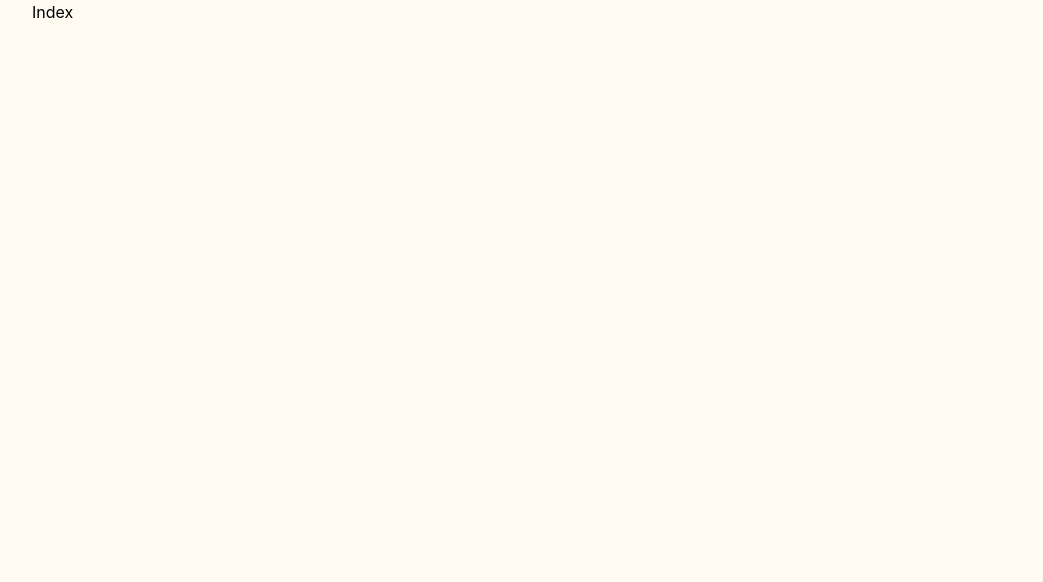
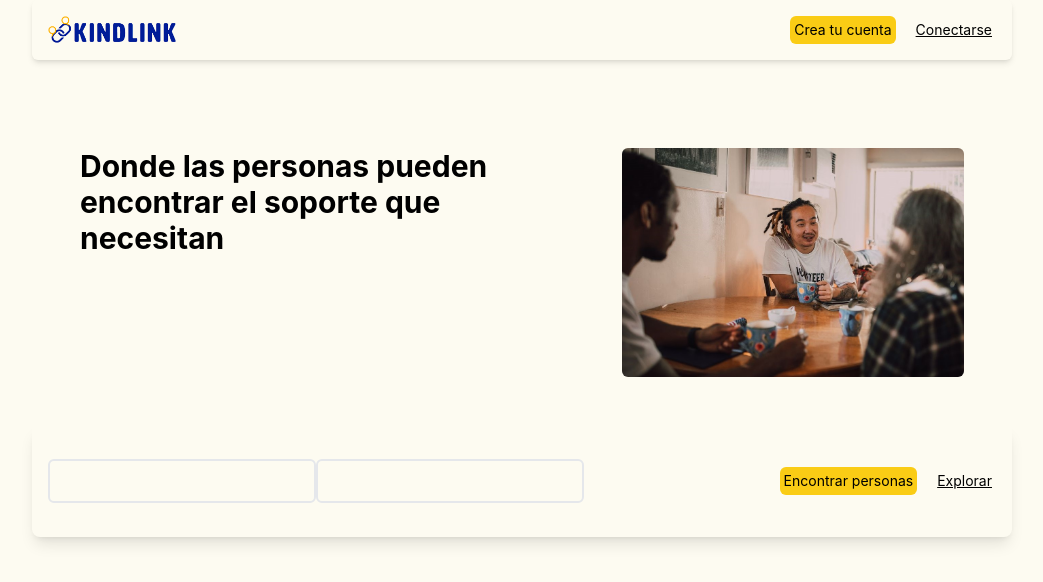
Before and after one commit to ikurotime/grupoestudio-Daw, a React (Vite) app: page / in a window 1280 px wide. Shown: the top 582 px of the page, without its empty margins (118-1161 px from the left). Built offline with nearby package versions, Linux system fonts and the light colour scheme.

Commit message:
feat(KNL-15): Structure-CSS Ladingpage_1

```diff
--- a/index.html
+++ b/index.html
@@ -4,7 +4,7 @@
     <meta charset="UTF-8" />
     <link rel="icon" type="image/svg+xml" href="/vite.svg" />
     <meta name="viewport" content="width=device-width, initial-scale=1.0" />
-    <title>Vite + React + TS</title>
+    <title>KindLink</title>
   </head>
   <body class="min-h-screen flex flex-col">
     <div id="root"></div>
--- a/src/index.css
+++ b/src/index.css
@@ -5,7 +5,7 @@
 :root {
   font-family: Inter, system-ui, Avenir, Helvetica, Arial, sans-serif;
   color-scheme: light;
-  background-color: #fffbf0;
+  background-color: #fdfbf1;
   font-synthesis: none;
   text-rendering: optimizeLegibility;
   -webkit-font-smoothing: antialiased;
--- a/src/pages/index.tsx
+++ b/src/pages/index.tsx
@@ -1,5 +1,41 @@
 import Layout from '../components/Layout/Layout'
+import logo from '../img/logolong.png';
+import photo1 from '../img/volunteer.jpg';
 
 export default function Index() {
-  return <Layout>Index</Layout>
+  return <Layout>
+
+<div className='w-full'>
+  <div className='p-4 shadow-md rounded-md'>
+    <img src={logo} className="float-left w-[8rem]" alt="photo-logo" />
+    <div className='flex justify-end'>
+      <button className='mr-4 p-1 rounded-md bg-yellow-400 text-sm'>Crea tu cuenta</button>
+      <button className='p-1 rounded-md underline text-sm'>Conectarse</button>
+    </div>
+  </div>
+
+
+  <div className='flex flex-col'>
+   <div className='flex flex-row p-10 pt-20 items-top'>
+    <div className='p-2 pr-10 pm-4 flex'>
+      <h1 className='font-bold text-3xl'>Donde las personas pueden encontrar el soporte que necesitan</h1>
+    </div>
+    <div className='p-2 flex justify-end '>
+      <img src={photo1} className=" rounded-md w-[40rem]" alt="photo1" />
+    </div>
+  </div>
+
+
+    <div className='h-28 p-4 shadow-lg rounded-lg flex items-center'>
+     <input className='border-2 rounded-md border-grey bg-transparent p-2'/>
+     <input className=' border-2 rounded-md border-grey bg-transparent p-2' />
+      <div className='flex justify-between items-center ml-auto'>
+        <button className='mr-4 p-1 rounded-md bg-yellow-400 text-sm'>Encontrar personas</button>
+        <button className='p-1 rounded-md underline text-sm'>Explorar</button>
+      </div>
+    </div>
+  </div>
+</div>
+
+  </Layout>
 }
```
Also changed, not shown: src/img/logolong.png (added), src/img/volunteer.jpg (added).
